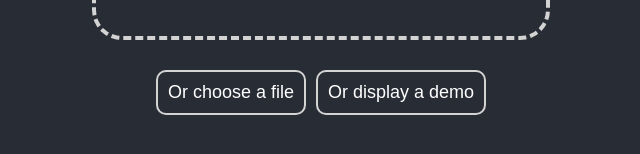
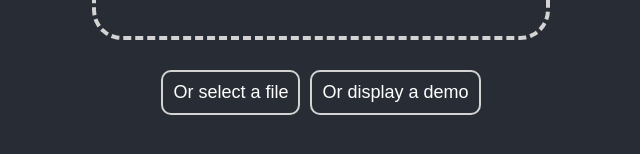
Before and after one commit to Readek/RoA-Replay-Reader, a React (Create React App) app in the folder roa-replay-reader/: page / in a window 1280 px wide. Shown: the part 418-572 px from the top of the page, without its empty margins (319-959 px from the left). Built offline with nearby package versions, Linux system fonts and the light colour scheme.

Commit message:
Select file button

```diff
--- a/roa-replay-reader/src/components/BotButts.js
+++ b/roa-replay-reader/src/components/BotButts.js
@@ -1,3 +1,4 @@
+import { useRef } from "react";
 import { readReplayFile, replayData } from "../scripts/Replay Reader.mjs";
 
 export function BotButts() {
@@ -11,17 +12,33 @@ export function BotButts() {
 
 function LocalFileButt() {
 
+  const inputRef = useRef(null);
+
   const handleClick = () => {
-    console.log("open file dialog");
+    inputRef.current.click();
+  };
+
+  const handleChange = async (e) => {
+    e.preventDefault();
+    if (e.target.files && e.target.files[0]) {
+     readReplayFile(await e.target.files[0].text());
+    }
   }
 
   return (
-    <button
-      className="BotButton"
-      onClick={handleClick}
-    >
-      Or choose a file
-    </button>
+    <div>
+      <button
+        className="BotButton"
+        onClick={handleClick}
+      >Or select a file</button>
+      <input
+        ref={inputRef}
+        hidden={true}
+        type="file"
+        onChange={handleChange}
+      ></input>
+    </div>
+
   );
 
 }
```
